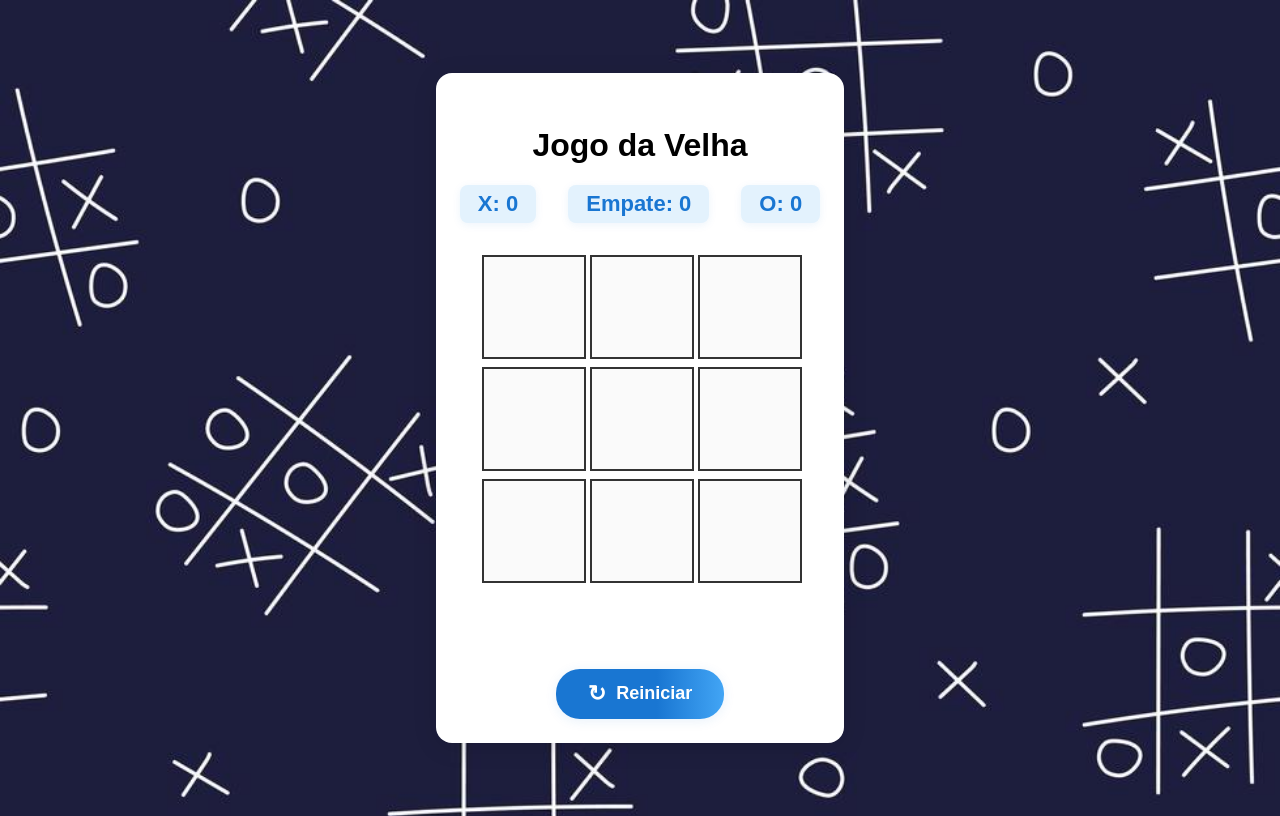
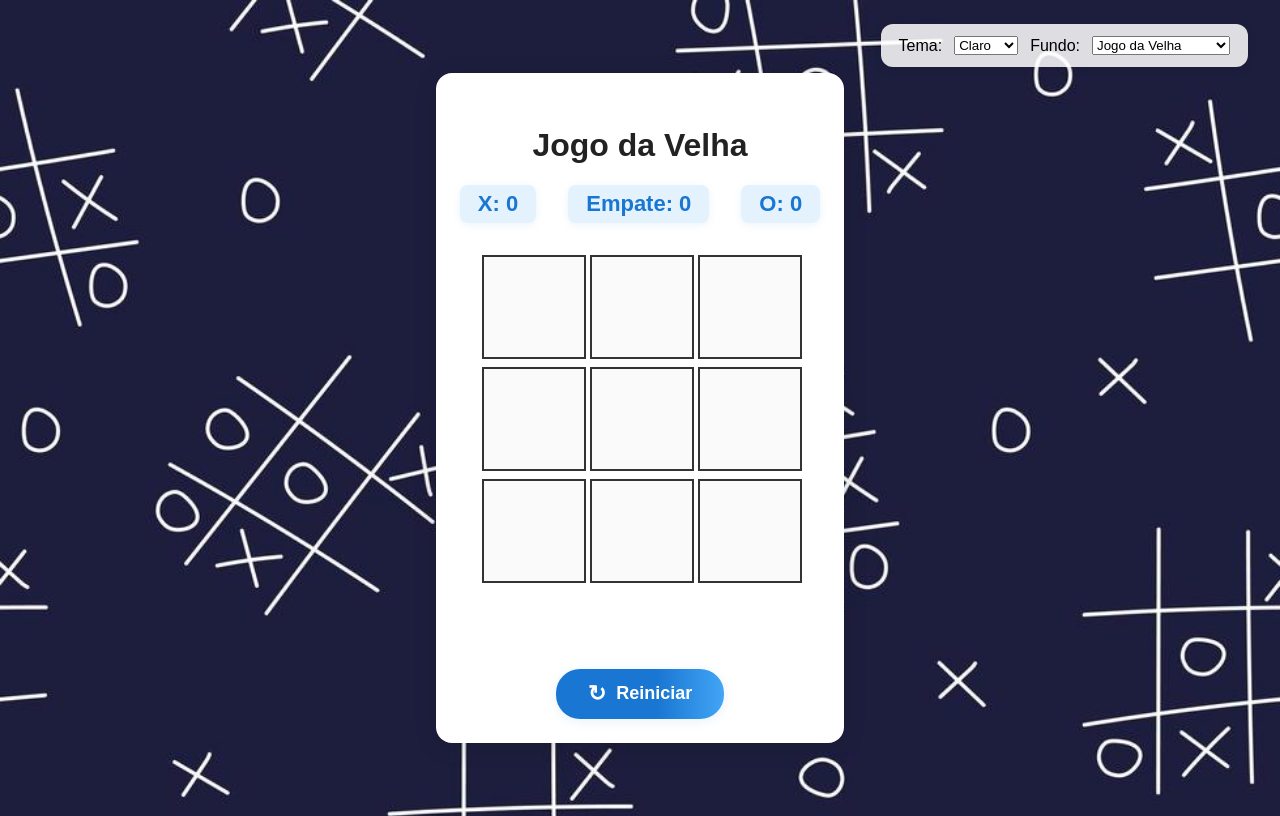
Before and after one commit to Wallacess07/atividadesoftex, a Flask app: page / in a window 1280 px wide. Run offline with Flask 3, Linux system fonts and the light colour scheme.

Commit message:
nova vs
atualização e novas funções

```diff
--- a/static/style.css
+++ b/static/style.css
@@ -1,4 +1,3 @@
-
 body {
     font-family: Arial, sans-serif;
     background: #f4f4f4 url('4532221-ilustracao-em-tic-tac-toe-seamless-background-on-dark-blue-vector-illustration-vetor.jpg') no-repeat center center fixed;
@@ -7,6 +6,19 @@ body {
     display: flex;
     align-items: center;
     justify-content: center;
+}
+
+body.bg-jogo {
+    background: #1a1a3d url('/static/img/jogo-da-velha.jpg') no-repeat center center fixed;
+    background-size: cover;
+}
+body.bg-floresta {
+    background: #1a3d1a url('/static/img/floresta.jpg') no-repeat center center fixed;
+    background-size: cover;
+}
+body.bg-cidade {
+    background: #1a1a3d url('/static/img/cidade-do-futuro.jpeg') no-repeat center center fixed;
+    background-size: cover;
 }
 
 .container {
@@ -101,3 +113,30 @@ body {
 .btn-reiniciar:hover .icon-reload {
     transform: rotate(360deg);
 }
+
+.config-area {
+    position: absolute;
+    top: 24px;
+    right: 32px;
+    background: rgba(255,255,255,0.85);
+    padding: 12px 18px;
+    border-radius: 12px;
+    box-shadow: 0 2px 8px rgba(0,0,0,0.10);
+    display: flex;
+    gap: 12px;
+    align-items: center;
+    z-index: 10;
+}
+
+.theme-claro .container {
+    background: #fff;
+    color: #222;
+}
+.theme-escuro .container {
+    background: #222;
+    color: #eee;
+}
+.theme-escuro .config-area {
+    background: rgba(34,34,34,0.85);
+    color: #eee;
+}
--- a/templates/index.html
+++ b/templates/index.html
@@ -5,7 +5,20 @@
     <title>Jogo da Velha</title>
     <link rel="stylesheet" href="{{ url_for('static', filename='style.css') }}">
 </head>
-<body>
+<body class="bg-jogo theme-claro">
+    <div class="config-area">
+        <label for="tema">Tema:</label>
+        <select id="tema">
+            <option value="theme-claro">Claro</option>
+            <option value="theme-escuro">Escuro</option>
+        </select>
+        <label for="fundo">Fundo:</label>
+        <select id="fundo">
+            <option value="bg-jogo">Jogo da Velha</option>
+            <option value="bg-floresta">Floresta Encantada</option>
+            <option value="bg-cidade">Cidade Futurista</option>
+        </select>
+    </div>
     <div class="container">
         <h1>Jogo da Velha</h1>
         <div id="pontuacao">
@@ -30,5 +43,18 @@
         </button>
     </div>
     <script src="{{ url_for('static', filename='script.js') }}"></script>
+    <script>
+        const selectFundo = document.getElementById('fundo');
+        selectFundo.addEventListener('change', function() {
+            document.body.classList.remove('bg-jogo', 'bg-floresta', 'bg-cidade');
+            document.body.classList.add(selectFundo.value);
+        });
+
+        const selectTema = document.getElementById('tema');
+        selectTema.addEventListener('change', function() {
+            document.body.classList.remove('theme-claro', 'theme-escuro');
+            document.body.classList.add(selectTema.value);
+        });
+    </script>
 </body>
 </html>
```
Also changed, not shown: app.py (line endings or trailing spaces), static/img/cidade-do-futuro.jpeg (added), static/img/floresta.jpg (added), static/img/jogo-da-velha.jpg (renamed from static/4532221-ilustracao-em-tic-tac-toe-seamless-background-on-dark-blue-vector-illustration-vetor.jpg).
